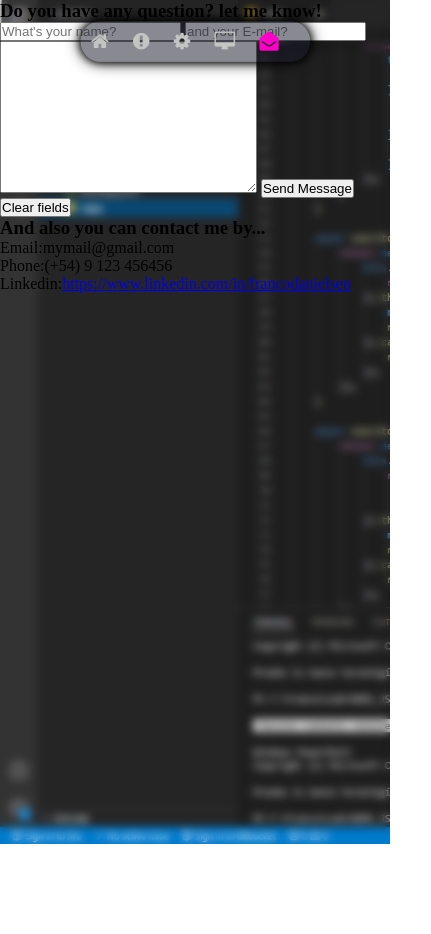
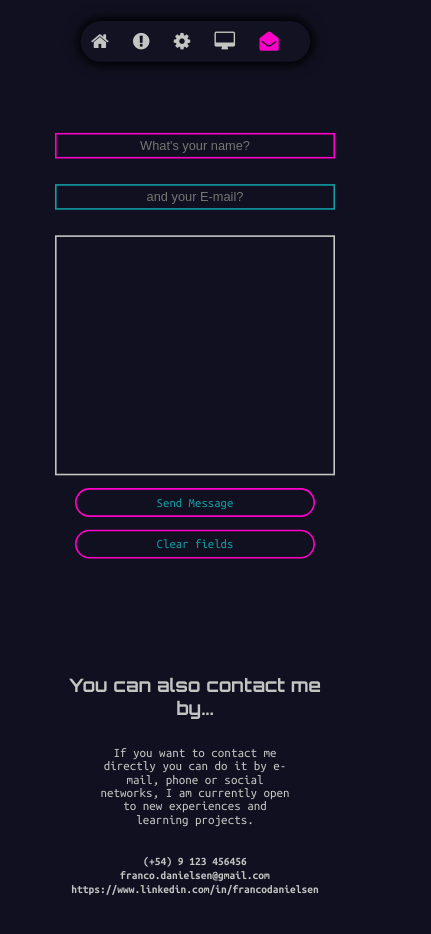
Before and after one commit to francoDani/portfolio-coder, a plain HTML site: page views/contact.html in a window 390 px wide. Shown: the whole page, 431 px wide, since content can reach past the window. Before the commit the page ends 844 px from the top, so only its background shows below. Drawn offline with Linux system fonts and the light colour scheme.

Commit message:
adding responsive behavior to contact page

```diff
--- a/styles/style.css
+++ b/styles/style.css
@@ -198,7 +198,7 @@ header {
   background-image: url(../images/bgCode5.png);
   background-repeat: no-repeat;
   background-size: cover;
-  overflow-x: hidden;
+  overflow: hidden;
   background-attachment: fixed;
 }
 .about {
@@ -412,6 +412,10 @@ header {
   padding: 0.5em;
   border-radius: 25px;
   color: var(--span-color);
+  transition: .5s;
+}
+.project__section__container--hover a:hover {
+  box-shadow: 0 0 10px var(--detail-color);
 }
 
 .project__section__container:hover .project__section__container--hover {
@@ -465,14 +469,118 @@ header {
   font-size: 1.3rem;
   margin-top: 1em;
 }
-.contact-section {
-  min-height: 100vh;
-}
-
 .projects__section {
   min-height: 100vh;
 }
+.contact-section {
+  width: 100vw;
+  min-height: 100vh;
+  display: grid;
+  grid-template-columns: repeat(2, 1fr);
+  grid-template-rows: 80vh;
+}
+.contact__form {
+  display: flex;
+  align-items: center;
+  justify-content: center;
+  flex-direction: column;
+}
+.contact__form form {
+  display: flex;
+  align-items: center;
+  justify-content: center;
+  flex-direction: column;
+  width: 70%;
+}
+.contact__form form input {
+  width: 100%;
+  min-width: 300px;
+  margin-bottom: 2em;
+  height: 2rem;
+  background-color: transparent;
+  border: solid 2px var(--allways-white);
+  text-align: center;
+  font-size: 1rem;
+  color: white;
+}
+.contact-section #form__name {
+  border-color: var(--detail-color);
+}
+.contact-section #form__name:focus {
+  box-shadow: 0 0 10px var(--detail-color);
+  outline: none;
+}
+.contact-section #form__mail {
+  border-color: var(--span-color);
+}
+.contact-section #form__mail:focus {
+  box-shadow: 0 0 10px var(--span-color);
+  outline: none;
+}
+.contact__form form textarea {
+  width: 100%;
+  min-width: 300px;
+  min-height: 300px;
+  background-color: transparent;
+  border: solid 2px var(--allways-white);
+  color: white;
+  font-size: 1rem;
+  resize: none;
+}
+.contact__form form button {
+  margin-top: 1em;
+  padding: .5em;
+  font-family: var(--secondaryFont);
+  font-size: 1rem;
+  background-color: transparent;
+  color: var(--span-color);
+  border: solid 2px var(--detail-color);
+  border-radius: 25px;
+  min-width: 300px;
+  transition: .5s;
+}
+.contact__form form button:hover {
+  cursor: pointer;
+  box-shadow: 0 0 20px var(--detail-color);
 
+}
+.contact__aside {
+  display: flex;
+  align-items: center;
+  justify-content: center;
+  flex-direction: column;
+  padding: 2em;
+}
+.contact__aside h1 {
+  font-family: var(--font);
+  color: var(--white);
+  font-size: 2.4rem;
+  text-align: center;
+  width: 100%;
+}
+.contact__aside p {
+  color: var(--white);
+  font-family: var(--secondaryFont);
+  font-size: 1.7rem;
+  text-align: center;
+  width: 80%;
+  margin: 2em;
+}
+.contact__aside ul{
+  list-style: none;
+  color: var(--white);
+  font-family: var(--secondaryFont);
+  font-size: 1.5rem;
+  font-weight: bold;
+  text-align: center;
+}
+.contact__aside ul li {
+  margin: 5px;
+}
+.contact__aside ul li a {
+  text-decoration: none;
+  color: var(--white);
+}
 footer {
   font-family: var(--secondaryFont);
   color: var(--detail-color);
@@ -536,6 +644,9 @@ footer {
   .learn__section__information a {
     width: 100%;
   }
+  .contact__aside {
+    transform: scale(.6);
+  }
 }
 
 @media screen and (max-width: 768px) {
@@ -579,6 +690,17 @@ footer {
     position: sticky;
     bottom: 0;
   }
+  .contact__bg {
+    height: 100%;
+  }
+  .contact-section {
+    width: 100vw;
+    min-height: 100vh;
+    display: grid;
+    grid-template-columns: 1fr;
+    grid-template-rows: 60vh 20vh;
+    justify-content: space-around;
+  }
 }
 
 @media screen and (max-width: 670px) {
@@ -605,6 +727,10 @@ footer {
     background-image: none;
   }
   .learn__bg {
+    background-color: var(--background-color);
+    background-image: none;
+  }
+  .contact__bg {
     background-color: var(--background-color);
     background-image: none;
   }
@@ -723,6 +849,16 @@ footer {
   .learn__section__information a {
     margin: 0.5em;
   }
+  .contact__bg {
+    overflow: scroll;
+  }
+  .contact-section {
+    width: 100%;
+    align-items: center;
+    justify-content: center;
+    grid-template-rows: 70vh 60vh;
+  }
+
 }
 @media screen and (max-width: 480px) {
   .mobile__menu {
@@ -781,6 +917,22 @@ footer {
   .learn__section {
     grid-template-rows: 25vh 35vh 25vh 35vh 25vh 40vh;
   }
+  .contact-section {transform: scale(.8);
+  }
+  .contact__form form {
+    width: 100%;
+  }
+  .contact__form form input {
+    width: 100%;
+    max-width: 350px;
+  }
+  .contact__form form textarea {
+    width: 100%;
+    max-width: 350px;
+  }
+  .contact__form form button {
+    max-width: 300px;
+  }
 }
 @media screen and (max-height: 600px) {
   .projects__tittle {
@@ -799,4 +951,27 @@ footer {
   .learn__section {
     grid-template-rows: 35vh 65vh 35vh 65vh 35vh 68vh;
   }
+  .contact-section {
+    width: 100vw;
+    min-height: 100vh;
+    display: grid;
+    grid-template-columns: 1fr;
+    grid-template-rows: 100vh 50vh;
+    justify-content: space-around;
+  }
+  .contact__form form {
+    width: 100%;
+  }
+  .contact__form form input {
+    width: 70%;
+    max-width: 200px;
+  }
+  .contact__form form textarea {
+    width: 100%;
+    max-width: 200px;
+    min-height: 100px;
+  }
+  .contact__form form button {
+    max-width: 300px;
+  }
 }
--- a/views/contact.html
+++ b/views/contact.html
@@ -57,22 +57,24 @@
     </header>
     <section class="contact-section">
         <article class="contact__form">
-            <h1>Do you have any question? let me know!</h1>
             <form action="">
-                <input type="text" placeholder="What's your name?">
-                <input type="email" placeholder="and your E-mail?">
+                <input type="text" placeholder="What's your name?" id="form__name">
+                <input type="email" placeholder="and your E-mail?" id="form__mail">
                 <textarea name="content" id="" cols="30" rows="10"></textarea>
                 <button type="submit">Send Message</button>
                 <button type="reset">Clear fields</button>
             </form>
         </article>
         <aside class="contact__aside">
-            <h1>And also you can contact me by...</h1>
+            <h1>You can also contact me by...</h1>
+            <p>If you want to contact me directly you can do it by e-mail,
+                phone or social networks, I am currently open to new
+                experiences and learning projects.</p>
             <ul>
-                <li><span>Email:</span>mymail@gmail.com</li>
-                <li><span>Phone:</span>(+54) 9 123 456456</li>
-                <li><span>Linkedin:</span><a href="https://www.linkedin.com/in/francodanielsen"
-                        target="_blank">https://www.linkedin.com/in/francodanielsen</a></li>
+                <li>(+54) 9 123 456456</li>
+                <li>franco.danielsen@gmail.com</li>
+                <li><a href="https://www.linkedin.com/in/francodanielsen"
+                        target="_blank"> https://www.linkedin.com/in/francodanielsen</a></li>
             </ul>
         </aside>
     </section>
```
